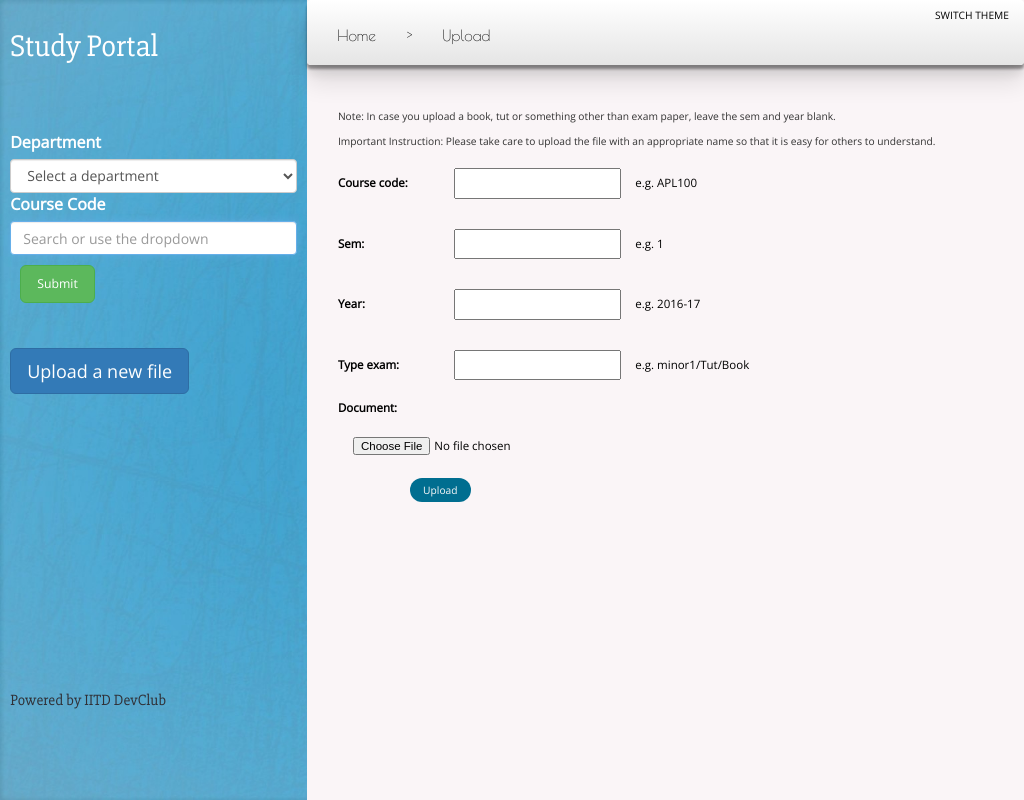
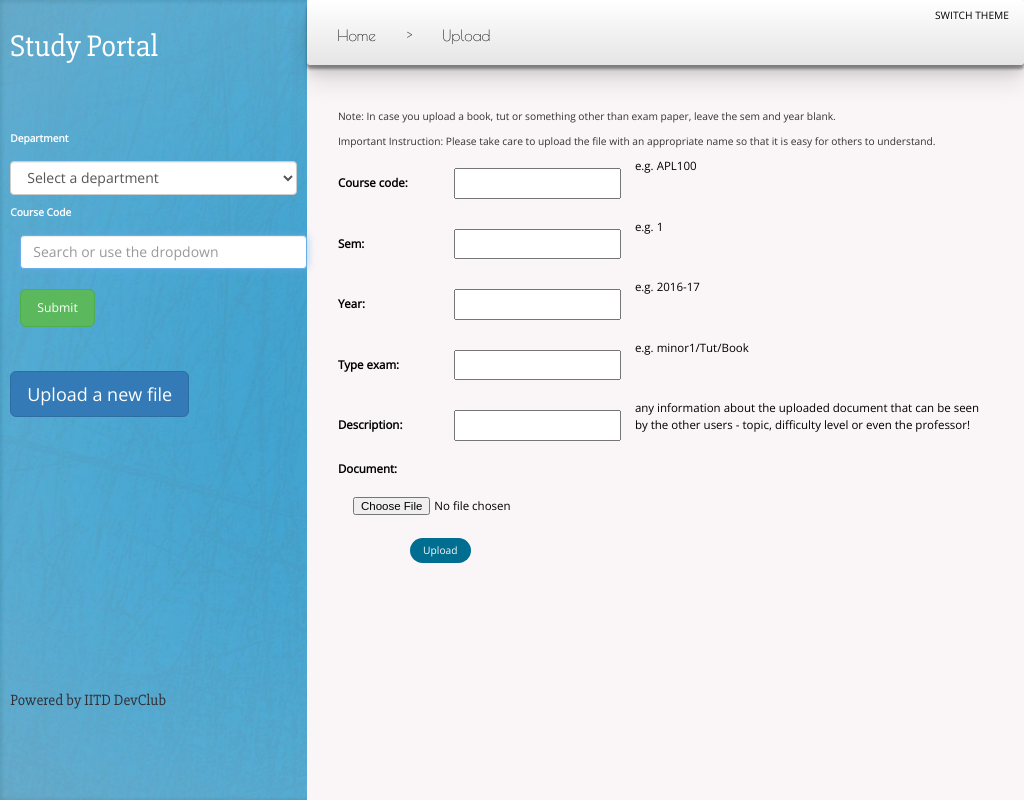
Before and after one commit to kabirtomer/studyportal, a Django app: page /studapp/light/upload/ in a window 1024 px wide. Run offline with Django 3.2, Linux system fonts and the light colour scheme; some libraries are stand-ins or nearby versions.

Commit message:
Added description field for enhanced user ex

```diff
--- a/StudyPortal/studapp/forms.py
+++ b/StudyPortal/studapp/forms.py
@@ -4,4 +4,4 @@
 class DocumentForm(forms.ModelForm):
     class Meta:
         model = Document
-        fields = ('course_code','sem','year','type_exam', 'document', )
+        fields = ('course_code','sem','year','type_exam', 'description', 'document')
--- a/StudyPortal/studapp/models.py
+++ b/StudyPortal/studapp/models.py
@@ -9,11 +9,9 @@
 from functools import partial
 from django.http import HttpResponse
 
-def _update_filename(instance, filename, path):
+def _update_filename(instance, path):
 	path = path
-
-	filename = instance.course_code+'_'+instance.year+'_sem'+instance.sem+'_'+instance.type_exam+'_name:'+instance.document.name[0:-4]+instance.document.name[-4:]
-
+	filename = instance.course_code+'_'+instance.year+'_sem'+instance.sem+'_'+instance.type_exam+'_name:'+instance.document.name
 	return os.path.join(path, filename)
 
 def upload_to(path):
@@ -36,11 +34,11 @@
 	def __str__(self):
 		return self.code
 
-#For now, I'm not keeping a real file for the minor1 paper. Currently let's say I just place a string variable
 class Minor1(models.Model):
 	course=models.ForeignKey(Course_code,on_delete=models.CASCADE)
 	#paper=models.CharField(max_length=50)
 	paper = models.FileField()
+	description = models.CharField(max_length=100,null=True,blank=True)
 	def __str__(self):
 		return self.paper.name
 	def checkEmpty(self):
@@ -50,6 +48,7 @@
 	course=models.ForeignKey(Course_code,on_delete=models.CASCADE)
 	#paper=models.CharField(max_length=50)
 	paper = models.FileField()
+	description = models.CharField(max_length=100,null=True,blank=True)
 	def __str__(self):
 		return self.paper.name
 	def checkEmpty(self):
@@ -59,6 +58,7 @@
 	course=models.ForeignKey(Course_code,on_delete=models.CASCADE)
 	#paper=models.CharField(max_length=50)
 	paper = models.FileField()
+	description = models.CharField(max_length=100,null=True,blank=True)
 	def __str__(self):
 		return self.paper.name
 	def checkEmpty(self):
@@ -68,6 +68,7 @@
 	course=models.ForeignKey(Course_code,on_delete=models.CASCADE)
 	#paper=models.CharField(max_length=50)
 	paper= models.FileField()
+	description = models.CharField(max_length=100,null=True,blank=True)
 	def __str__(self):
 		return self.paper.name
 	def checkEmpty(self):
@@ -82,7 +83,8 @@
 	year = models.CharField(max_length=20, blank=True,help_text="e.g. 2016-17")
 	type_exam = models.CharField(max_length=10, blank=True,help_text="e.g. minor1/Tut/Book")
 	document = models.FileField(upload_to=upload_to('documents/'))
+	description = models.CharField(max_length=100, blank=True,help_text="any information about the uploaded document that can be seen by the other users - topic, difficulty level or even the professor!")
 	uploaded_at = models.DateTimeField(auto_now_add=True)
 	##########
 	def __str__(self):
-		return self.course_code+'_'+self.year+'_sem'+self.sem+'_'+self.type_exam+'_name:'+self.document.name
+		return self.document.name
--- a/StudyPortal/studapp/static/studapp/stylel.css
+++ b/StudyPortal/studapp/static/studapp/stylel.css
@@ -314,9 +314,38 @@
     .department {
     font-size: 2vw;
     }
+    .deal {
+    height: 5%;
+    }
 }
 
-@media (min-width:900px)
+@media (min-width:900px and max-width:1025px)
+{
+    .dept-title {
+    font-size: 16px;
+    }
+    .features li a {
+    font-size: 14px;
+    }
+    .upload-button {
+    font-size: 18px;
+    }
+    #select1, #select2 {
+    font-size: 14px;
+    margin: 0px;
+    }
+    label {
+    font-size: 16px;
+    }
+    .department {
+    font-size: 30px;
+    }
+    .deal {
+    height: 5%;
+    }
+}
+
+@media (min-width:1025px)
 {
     .dept-title {
     font-size: 16px;
@@ -355,3 +384,24 @@
 .navbar-inverse .container-fluid a{
   color: black !important;
 }
+
+.desc .description {
+position: absolute;
+display: none;
+background: #464646;
+border-radius: 2px;
+max-width: 250px;
+color: #fff;
+padding: 5px;
+}
+
+.desc:hover>.description {
+display: block;
+z-index: 2;
+}
+
+.helptext {
+float: right;
+width: 35vw;
+min-width: 200px;
+}
```
Also changed, not shown: StudyPortal/studapp/templates/studapp/get_papersl.html (+4 -4 lines), StudyPortal/db.sqlite3, StudyPortal/studapp/migrations/0018_auto_20170811_1719.py (added), StudyPortal/studapp/migrations/0019_major_description.py (added), StudyPortal/studapp/migrations/0020_auto_20170811_2224.py (added), 4 other files.
